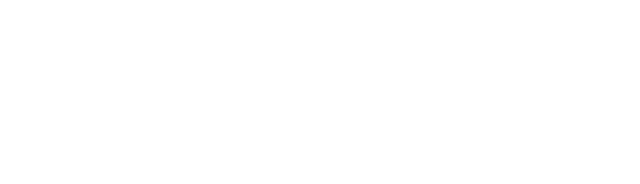
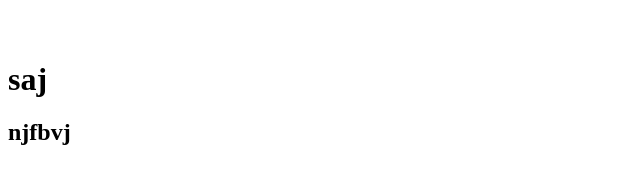
Before and after one commit to Nermin094/KE23Lab5, a plain HTML site: page index.html in a window 1280 px wide. Shown: the whole page, without its empty margins (0-640 px from the left). Drawn offline with Linux system fonts and the light colour scheme.

Commit message:
12.11.2025 by Naile

```diff
--- a/index.html
+++ b/index.html
@@ -10,5 +10,9 @@
     <img src="" alt="">
     <h2></h2>
     <a href=""></a>
+    <footer>
+        <h1>saj</h1>
+        <h2>njfbvj</h2>
+    </footer>
 </body>
 </html>
```
